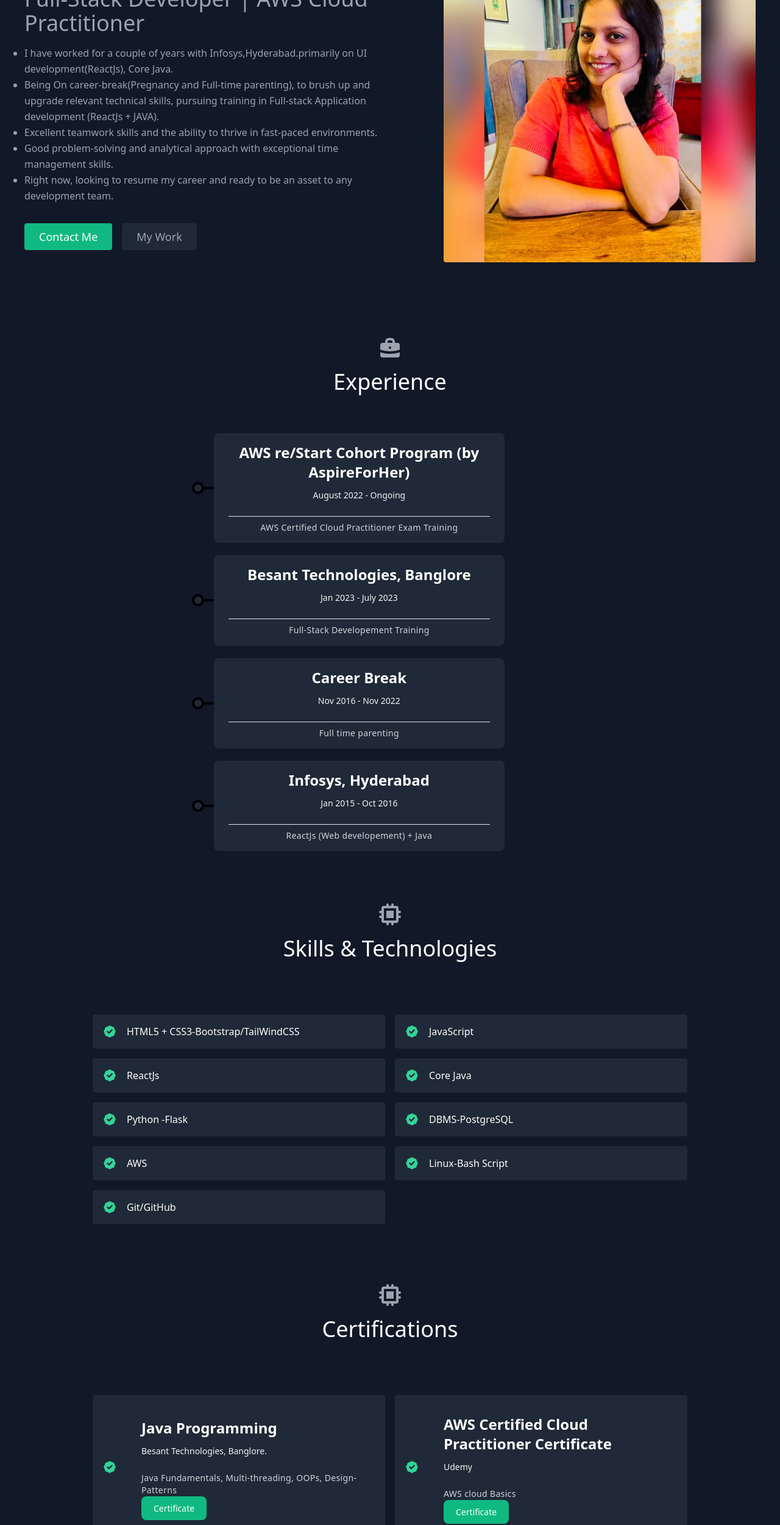
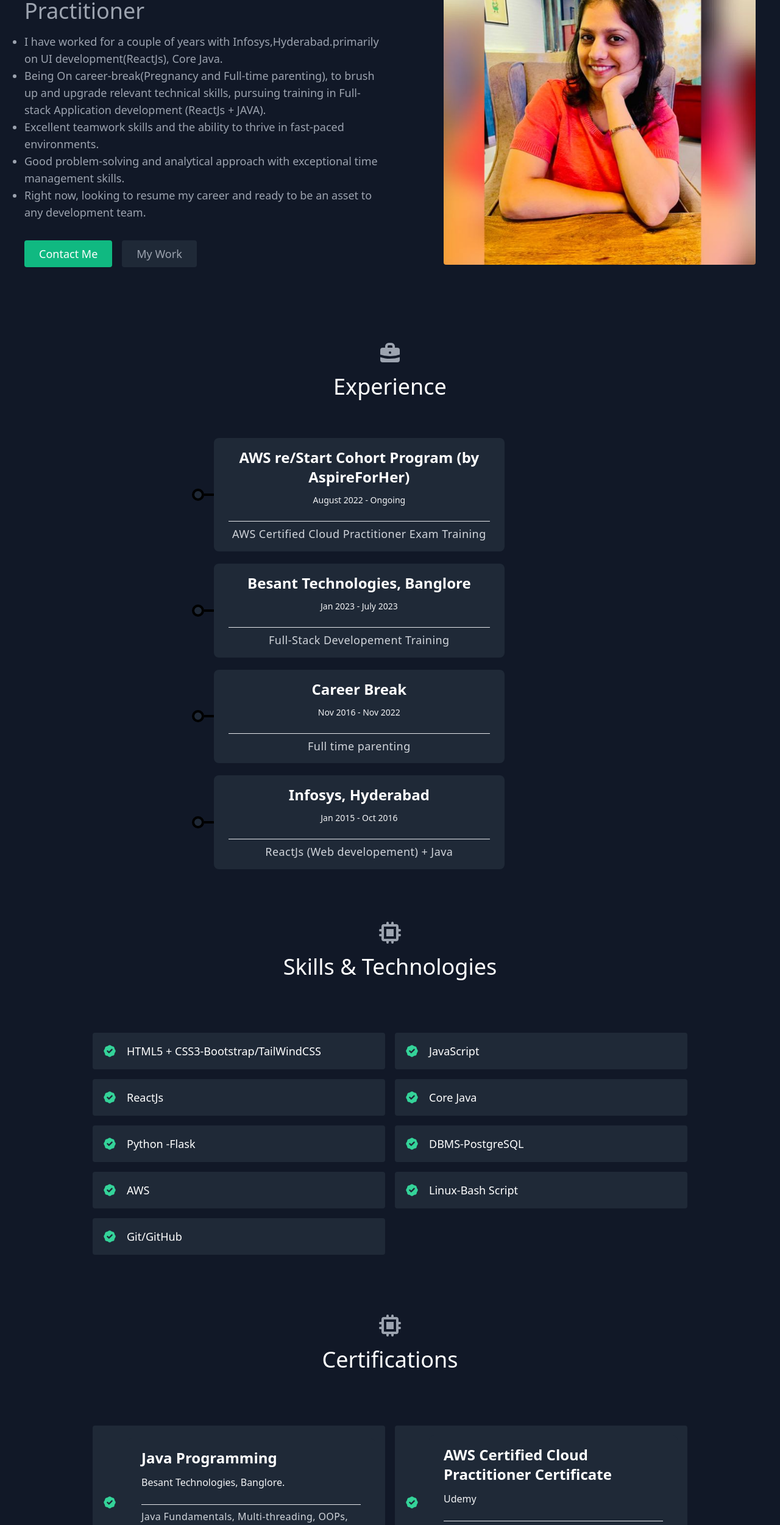
Before and after one commit to PripatOnGit/Priyanka_Patil_Portfolio_Website, a React (Create React App) app: page / in a window 1280 px wide. Shown: the part 234-2734 px from the top of the page at 61% size. Built offline with nearby package versions, Linux system fonts and the light colour scheme.

Commit message:
Font updated in wesite

```diff
--- a/src/components/About.js
+++ b/src/components/About.js
@@ -11,7 +11,7 @@ export default function About(){
             Full-Stack Developer | AWS Cloud Practitioner
           </h1>
           <p className="mb-8 leading-relaxed">
-            <ul className = "list-disc">
+            <ul className = "list-disc text-lg">
               <li>I have worked for a couple of years with Infosys,Hyderabad.primarily on UI development(ReactJs), Core Java.</li>
               <li>Being On career-break(Pregnancy and Full-time parenting), to brush up and upgrade relevant technical skills, pursuing training in Full-stack Application development (ReactJs + JAVA).</li>
               <li>Excellent teamwork skills and the ability to thrive in fast-paced environments. </li>
--- a/src/components/Certification.js
+++ b/src/components/Certification.js
@@ -19,9 +19,10 @@ export default function Certification() {
                 <BadgeCheckIcon className="text-green-400 w-6 h-6 flex-shrink-0 mr-4" />
                 <div class="  space-y-2 bg-gray-800 rounded-lg shadow-only transition-ease lg:w-11/12 px-6 py-4">
                        <h3 class="mb-3 font-bold text-white text-2xl">{certification.name}</h3>
-                       <p class="pb-4 text-sm text-gray-100">{certification.issuedby}</p>
-                       <p class="text-sm font-medium leading-snug tracking-wide text-gray-300 text-opacity-100">{certification.description}</p>
-                       <p><a href={certification.Credentials} class="text-white bg-green-500 hover:bg-blue-800 focus:ring-4 focus:ring-blue-300 font-medium rounded-lg text-sm px-5 py-2.5 mr-2 mb-2 dark:bg-blue-600 dark:hover:bg-blue-700 focus:outline-none dark:focus:ring-blue-800"> Certificate </a></p>
+                       <p class="pb-4 text-md text-gray-100">{certification.issuedby}</p>
+                       <hr></hr>
+                       <p class="text-md font-medium leading-snug tracking-wide text-gray-300 text-opacity-100">{certification.description}</p>
+                       <p><a href={certification.Credentials} class="text-white bg-green-500 hover:bg-green-700 hover:text-white focus:ring-4 focus:ring-blue-300 font-medium rounded-lg text-md px-5 py-2.5 mr-2 mb-2 dark:bg-blue-600  focus:outline-none dark:focus:ring-blue-800" target="_blank"> Certificate </a></p>
 
                    </div>
               </div>
--- a/src/components/Experience.js
+++ b/src/components/Experience.js
@@ -26,7 +26,7 @@ export default function Experience() {
                        <h3 class="mb-3 font-bold text-white text-2xl">{experience.company}</h3>
                        <p class="pb-4 text-sm text-gray-100">{experience.duration}</p>
                        <hr />
-                       <p class="text-sm font-medium leading-snug tracking-wide text-gray-300 text-opacity-100">{experience.tech}</p>
+                       <p class="text-lg font-medium leading-snug tracking-wide text-gray-300 text-opacity-100">{experience.tech}</p>
                    </div>
                </div>
            </div>
--- a/src/components/Skills.js
+++ b/src/components/Skills.js
@@ -17,7 +17,7 @@ export default function Skills() {
             <div key={skill} className="p-2 sm:w-1/2 w-full">
               <div className="bg-gray-800 rounded flex p-4 h-full items-center">
                 <BadgeCheckIcon className="text-green-400 w-6 h-6 flex-shrink-0 mr-4" />
-                <span className="title-font font-medium text-white">
+                <span className="title-font font-medium text-lg text-white">
                   {skill}
                 </span>
               </div>
```
